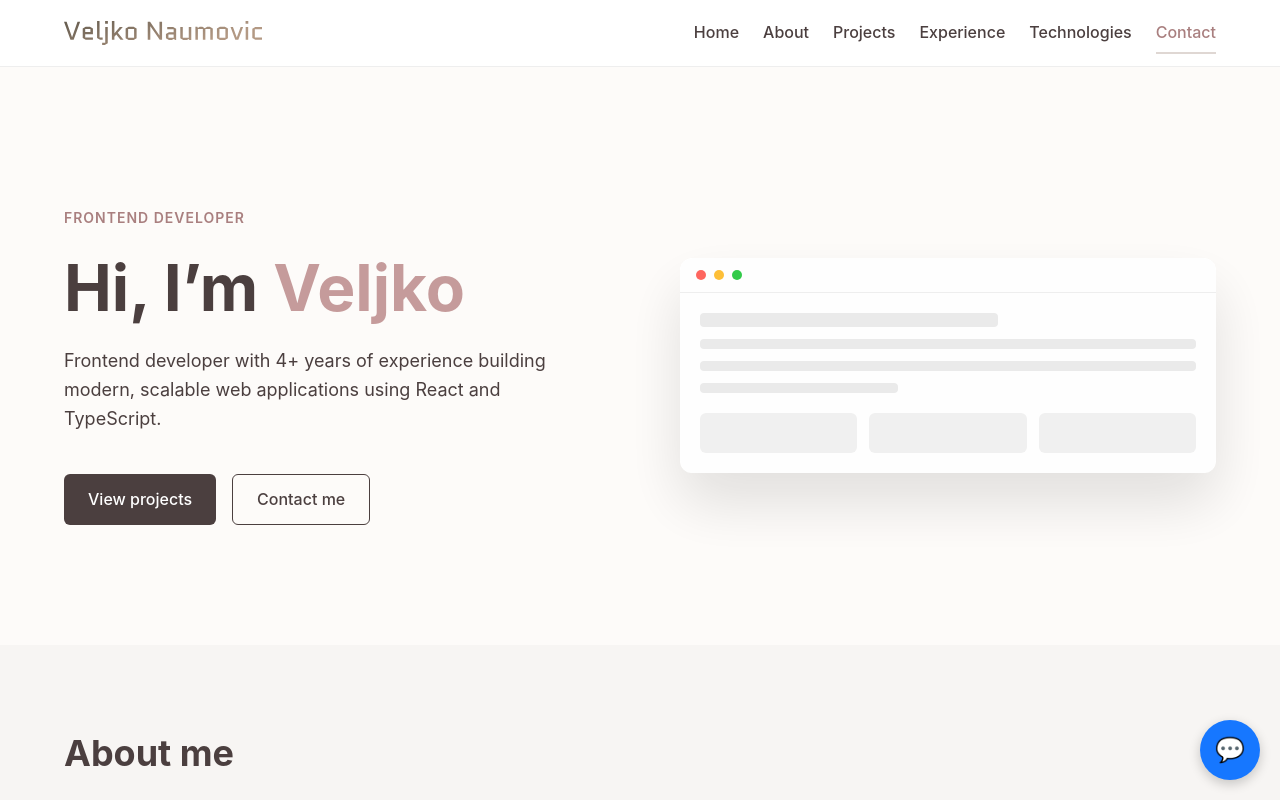
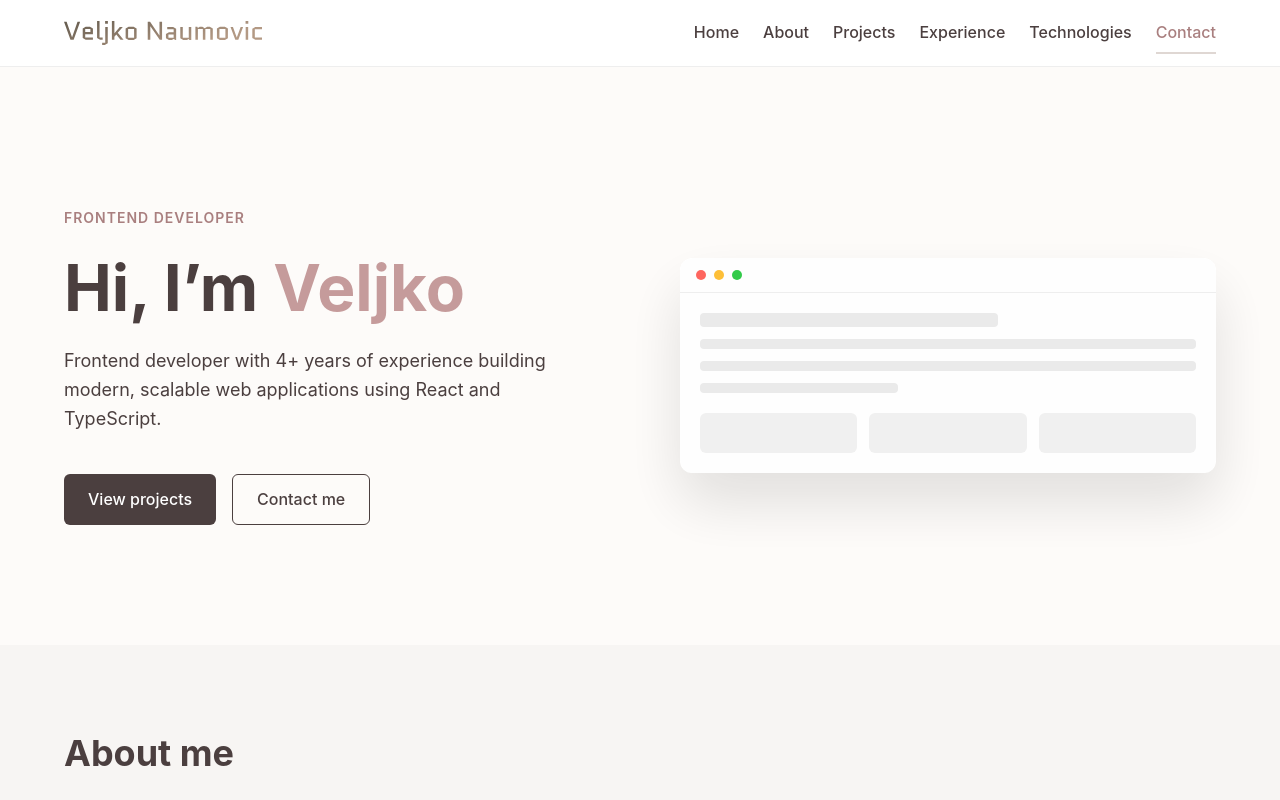
Before and after one commit to veljko-naumovic/frontend-portfolio, a React (Vite) app: page / in a window 1280 px wide. Shown: the top 800 px of the page. Built offline with nearby package versions, Linux system fonts and the light colour scheme; no server answers.

Commit message:
Remove ai assistant button

```diff
--- a/src/App.tsx
+++ b/src/App.tsx
@@ -20,7 +20,7 @@ function App() {
 			<Technologies />
 			<Contact />
 			<Footer />
-			<AiAssistant />
+			{/* <AiAssistant /> */}
 		</>
 	);
 }
```
